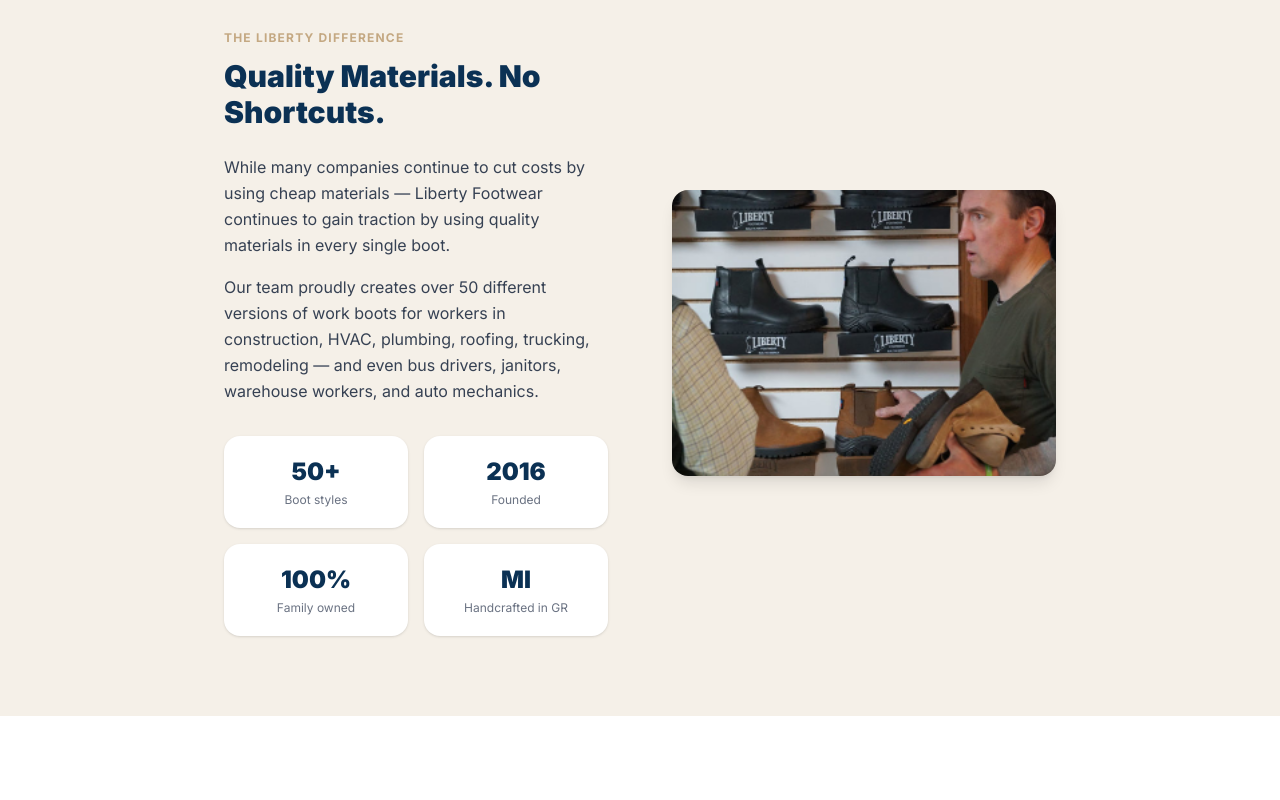
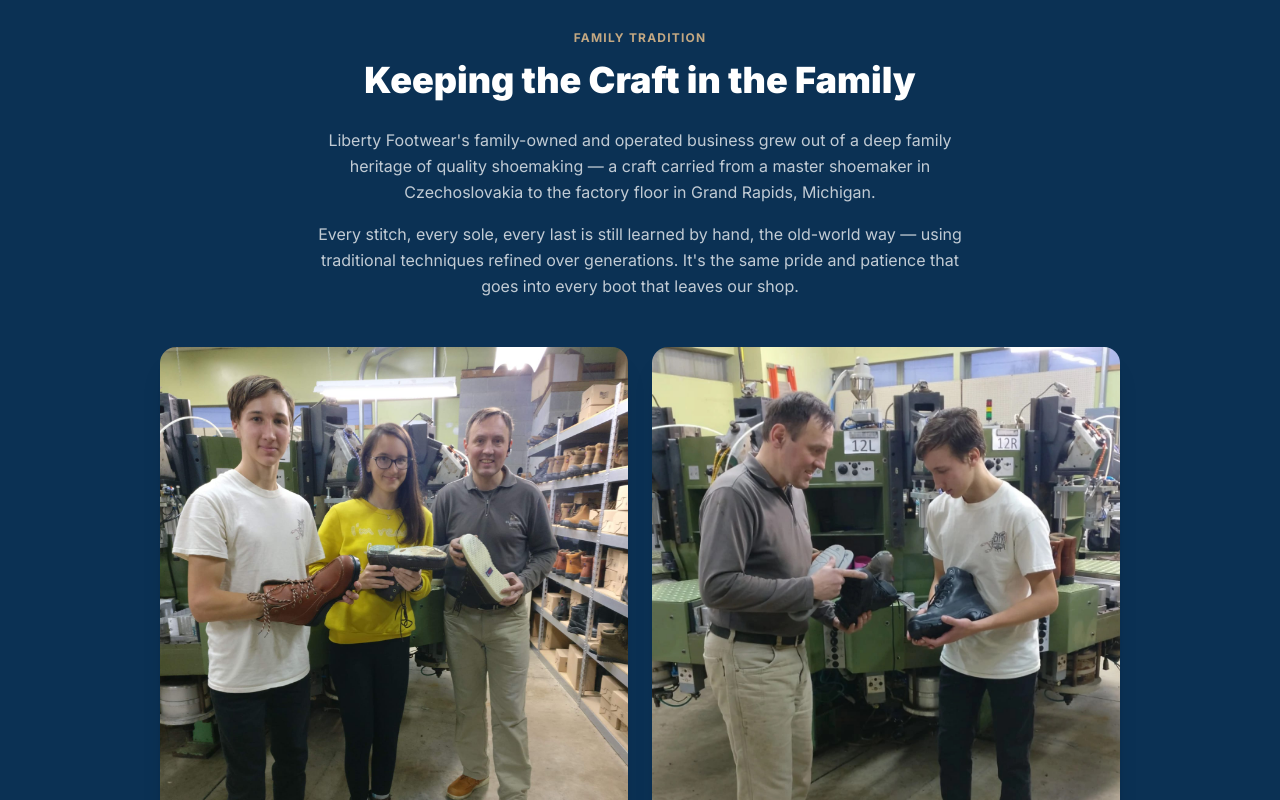
Before and after one commit to LibertyFootwear/liberty-footwear, a Next.js app: page /about in a window 1280 px wide. Shown: the part 1380-2180 px from the top of the page. Built offline with nearby package versions, Linux system fonts and the light colour scheme; no server answers.

Commit message:
About: sekce Family Tradition se dvema tovarnimi fotkami

```diff
--- a/src/app/about/page.tsx
+++ b/src/app/about/page.tsx
@@ -97,6 +97,48 @@
                   </svg>
                 </Link>
               </div>
+            </div>
+          </div>
+        </div>
+      </section>
+
+      {/* Family Tradition */}
+      <section className="py-20 bg-navy text-white">
+        <div className="max-w-5xl mx-auto px-4 sm:px-6 lg:px-8">
+          <div className="max-w-2xl mx-auto text-center mb-12">
+            <p className="text-tan text-xs font-bold tracking-widest uppercase mb-3">Family Tradition</p>
+            <h2 className="text-3xl lg:text-4xl font-black mb-6 leading-tight">Keeping the Craft in the Family</h2>
+            <div className="space-y-4 text-white/75 leading-relaxed">
+              <p>
+                Liberty Footwear's family-owned and operated business grew out of a deep family
+                heritage of quality shoemaking — a craft carried from a master shoemaker in
+                Czechoslovakia to the factory floor in Grand Rapids, Michigan.
+              </p>
+              <p>
+                Every stitch, every sole, every last is still learned by hand, the old-world way —
+                using traditional techniques refined over generations. It's the same pride and
+                patience that goes into every boot that leaves our shop.
+              </p>
+            </div>
+          </div>
+          <div className="grid grid-cols-1 sm:grid-cols-2 gap-6">
+            <div className="relative aspect-[3/4] rounded-2xl overflow-hidden shadow-xl">
+              <Image
+                src="/about-family.jpg"
+                alt="The Kovarik family and team on the Liberty Footwear factory floor in Grand Rapids, Michigan"
+                fill
+                className="object-cover"
+                sizes="(max-width: 640px) 100vw, 50vw"
+              />
+            </div>
+            <div className="relative aspect-[3/4] rounded-2xl overflow-hidden shadow-xl">
+              <Image
+                src="/about-family-2.jpg"
+                alt="Petr Kovarik inspecting a handcrafted work boot with an apprentice at the Liberty Footwear factory"
+                fill
+                className="object-cover"
+                sizes="(max-width: 640px) 100vw, 50vw"
+              />
             </div>
           </div>
         </div>
```
Also changed, not shown: public/about-family-2.jpg (added), public/about-family.jpg (added).
